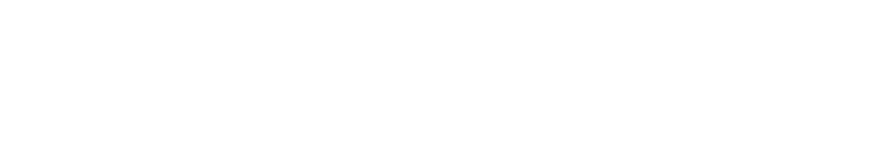
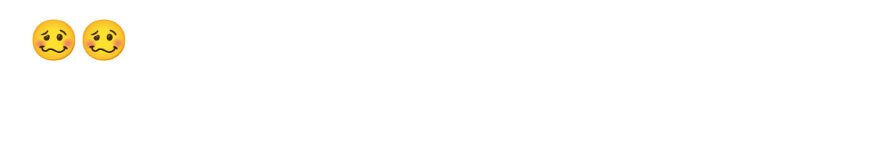
Before and after one commit to thisnat/learn-redux, a React (Create React App) app: page /whiteroom in a window 1280 px wide. Before the commit this address had no page. Shown: the top 160 px of the page, without its empty margins (56-938 px from the left). Built offline with nearby package versions, Linux system fonts and the light colour scheme.

Commit message:
add learn ux/ui page

```diff
--- a/src/App.js
+++ b/src/App.js
@@ -12,6 +12,7 @@ const App = () => {
           <Route path="/play" component={Views.Playground} />
           <Route path="/home" component={Views.Home} />
           <Route path="/cookie" component={Views.Cookie} />
+          <Route path="/whiteroom" component={Views.Creative} />
           <Route path="*" component={Views.Oops} />
         </Switch>
       </Router>
--- /dev/null
+++ b/src/views/Creative.js
@@ -0,0 +1,11 @@
+const Creative = () => {
+    return (
+        <div>
+            <div className="container mt-3">
+                <h1>🥴🥴</h1>
+            </div>
+        </div>
+    );
+};
+
+export default Creative;
--- a/src/views/Landing.js
+++ b/src/views/Landing.js
@@ -23,6 +23,7 @@ const Landing = () => {
                         <li><a href="/home">redux-thunk fetch and react-bootstrap</a></li>
                         <li><a href="/play">my playground (experimental things)</a></li>
                         <li><a href="/cookie">cookie,localstorage and session things</a></li>
+                        <li><a href="/whiteroom">shard-react shenanigans</a></li>
                     </ul>
                 </div>
             </div>
--- a/src/views/index.js
+++ b/src/views/index.js
@@ -3,9 +3,10 @@ import Landing from './Landing'
 import Oops from './Oops'
 import Playground from './Playground'
 import Cookie from './Cookie'
+import Creative from './Creative'
 
 const views = {
-    Home,Landing,Oops,Playground,Cookie
+    Home,Landing,Oops,Playground,Cookie,Creative
 }
 
 export default views;
```
